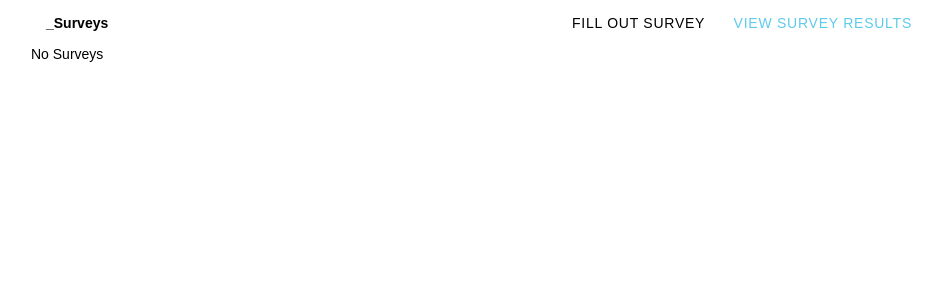
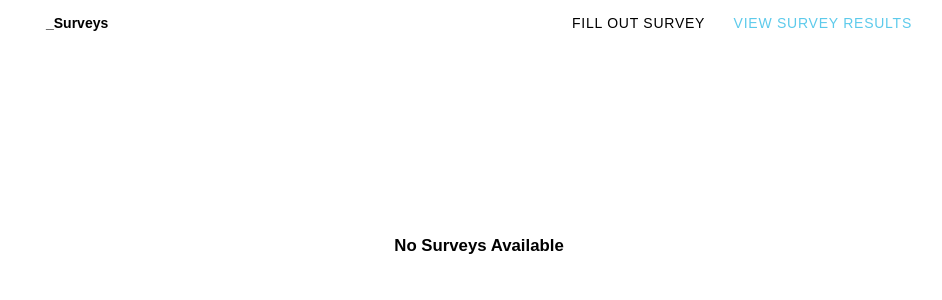
Before and after one commit to ThembaMtshelwane/survey, a Next.js app: page /results in a window 1280 px wide. Shown: the top 300 px of the page, without its empty margins (161-1103 px from the left). Built offline with nearby package versions, Linux system fonts and the light colour scheme; no server answers; the database is empty.

Commit message:
Add loading/transition state styles

```diff
--- a/app/actions/actions.ts
+++ b/app/actions/actions.ts
@@ -18,7 +18,10 @@ export const FormSubmitAction = async (
 
 export const getData = async () => {
   try {
-    const res = await fetch('/api/getData', { method: 'GET' })
+    const res = await fetch('/api/getData', {
+      method: 'GET',
+      cache: 'no-store',
+    })
     if (res.ok) {
       const data = await res.json()
       return data
--- a/app/api/getData/route.ts
+++ b/app/api/getData/route.ts
@@ -4,17 +4,19 @@ import { getDocs, collection } from 'firebase/firestore'
 import { NextResponse } from 'next/server'
 
 export const GET = async (req: Request) => {
-  let usersAges: number[] = []
-  let usersFoodPreferences: string[] = []
-  let emails: string[] = []
-  let usersActivityRatings: ActivityData[] = []
+  try {
+    let usersAges: number[] = []
+    let usersFoodPreferences: string[] = []
+    let emails: string[] = []
+    let usersActivityRatings: ActivityData[] = []
+    let numOfSurveys = 0
 
-  try {
     const querySnapshot = await getDocs(collection(db, 'users'))
     querySnapshot.forEach((doc) => {
       usersAges.push(doc.data().age)
       emails.push(doc.data().email)
     })
+    numOfSurveys = usersAges.length
 
     const querySnapshot2 = await getDocs(collection(db, 'allFoodPreferences'))
     querySnapshot2.forEach((doc) => {
@@ -30,7 +32,7 @@ export const GET = async (req: Request) => {
     return NextResponse.json({
       emails,
       usersAges: usersAges,
-      numOfSurveys: usersAges.length,
+      numOfSurveys,
       usersFoodPreferences: usersFoodPreferences,
       usersActivityRatings: usersActivityRatings,
     })
--- /dev/null
+++ b/app/components/DataState/DataState.tsx
@@ -0,0 +1,13 @@
+import styles from './datastate.module.css'
+
+type Props = {
+  message: string
+}
+const DataState = ({ message }: Props) => {
+  return (
+    <section className={styles.messageContainer}>
+      <p className={styles.content}>{message}</p>
+    </section>
+  )
+}
+export default DataState
--- /dev/null
+++ b/app/components/DataState/datastate.module.css
@@ -0,0 +1,16 @@
+.messageContainer {
+  /* border: 2px solid red; */
+  display: flex;
+  align-items: center;
+  justify-content: center;
+  width: 75%;
+  max-width: 350px;
+  height: 50vh;
+  margin: auto;
+}
+
+.content {
+  /* border: 2px solid; */
+  font-size: 1.2rem;
+  font-weight: 700;
+}
--- a/app/components/SurveyComponents/SurveyResults/SurveyResults.tsx
+++ b/app/components/SurveyComponents/SurveyResults/SurveyResults.tsx
@@ -9,6 +9,7 @@ import {
   getFoodStatistics,
 } from '@/app/utils/utils'
 import { useEffect, useState } from 'react'
+import DataState from '../../DataState/DataState'
 
 type Props = {}
 const SurveyResults = (props: Props) => {
@@ -65,9 +66,9 @@ const SurveyResults = (props: Props) => {
           </section>
         </section>
       ) : isLoading ? (
-        <div>Loading...</div>
+        <DataState message="Loading Data..." />
       ) : (
-        <div>No Surveys</div>
+        <DataState message="No Surveys Available" />
       )}
     </div>
   )
--- a/app/page.tsx
+++ b/app/page.tsx
@@ -1,11 +1,12 @@
 import { Suspense } from 'react'
 import SurveyForm from './components/SurveyComponents/SurveyForm/SurveyForm'
 import styles from './page.module.css'
+import DataState from './components/DataState/DataState'
 
 export default function Home() {
   return (
     <main className={styles.main}>
-      <Suspense fallback="Loading..">
+      <Suspense fallback={<DataState message="Loading..." />}>
         <SurveyForm />
       </Suspense>
     </main>
```
